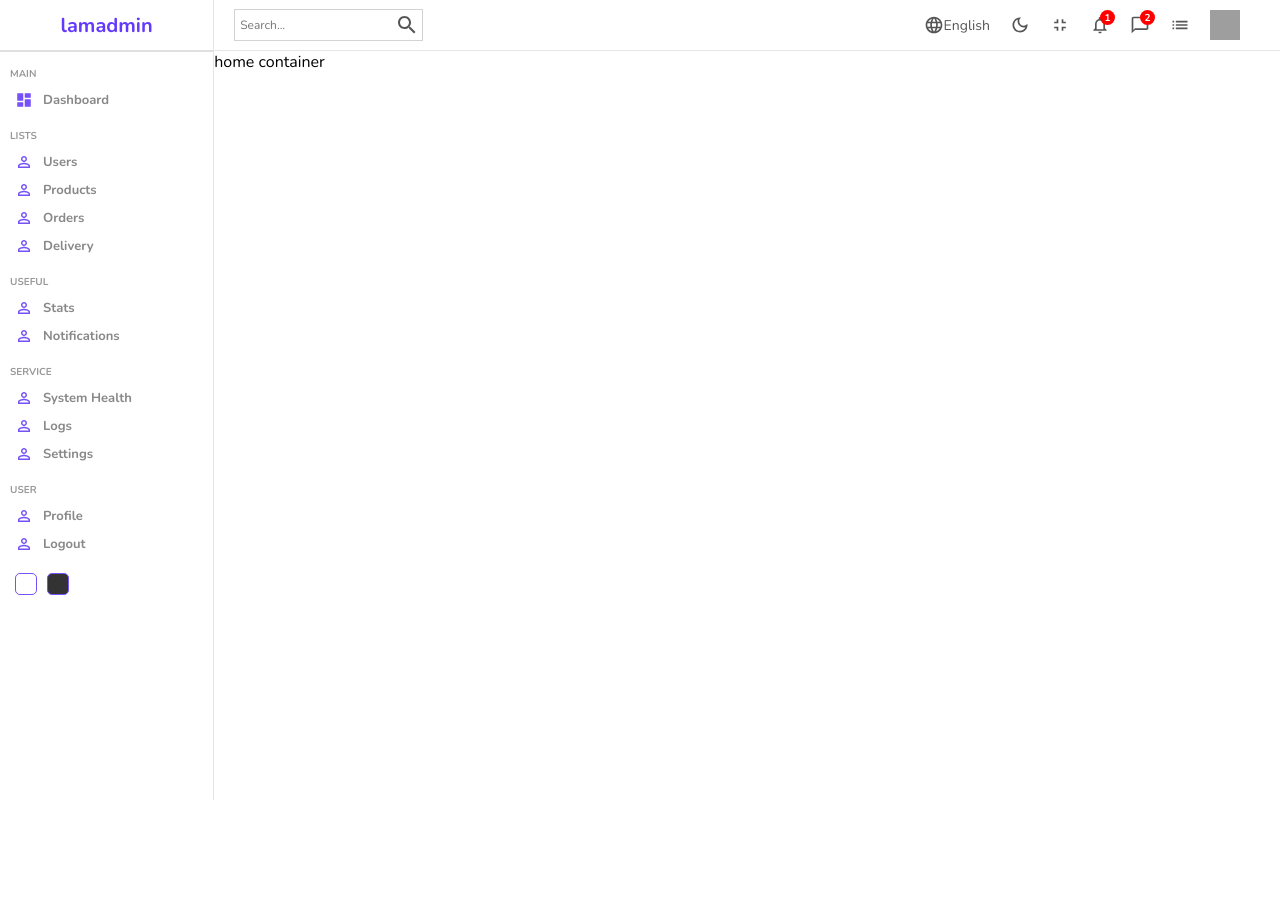
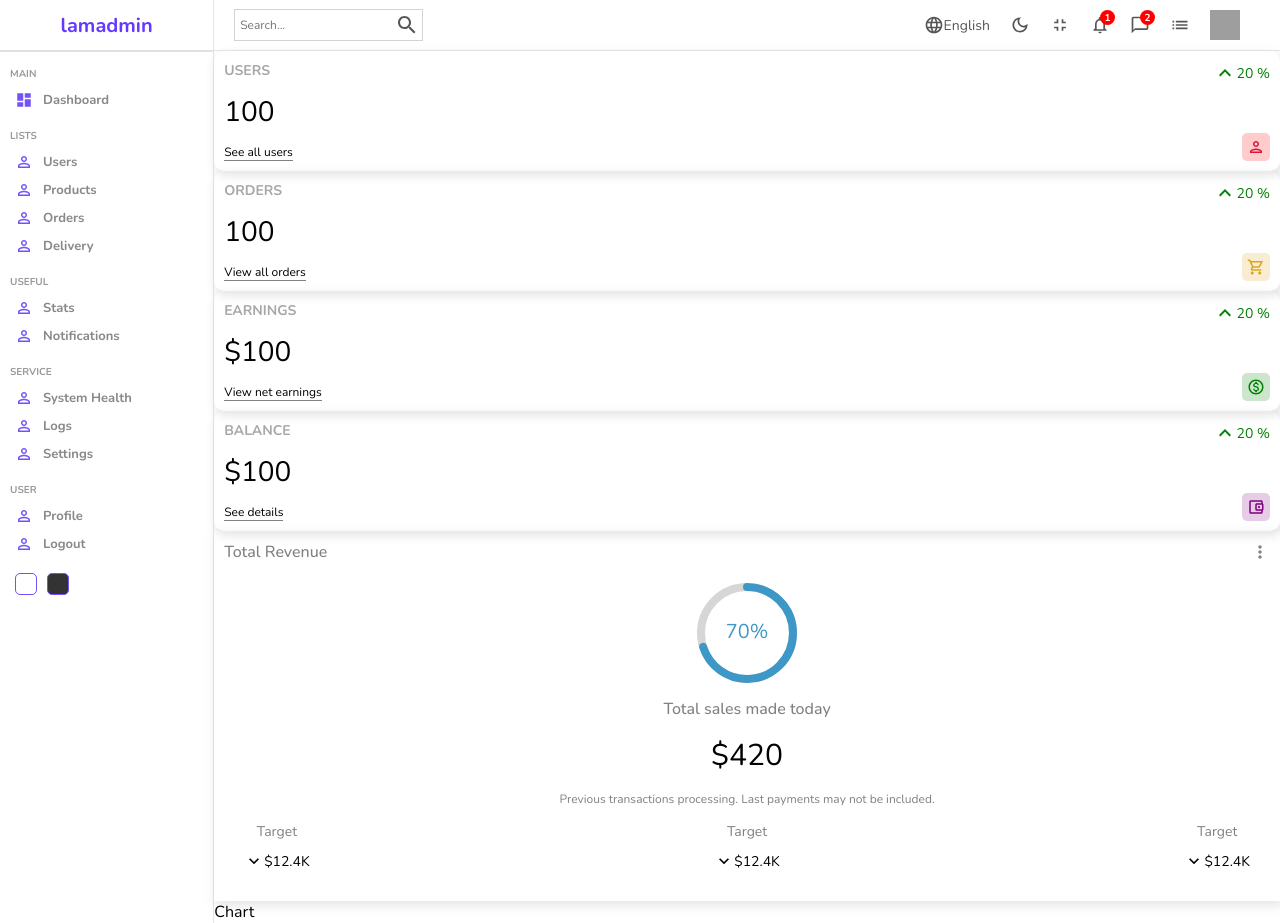
Before and after one commit to ejmvy/react-admin-dashboard, a React (Create React App) app: page / in a window 1280 px wide. Before the commit the page ends 800 px from the top, so only its background shows below. Built offline with nearby package versions, Linux system fonts and the light colour scheme; grey boxes are pictures that could not be loaded.

Commit message:
Add widget to home & new chart area

```diff
--- a/src/pages/home/Home.js
+++ b/src/pages/home/Home.js
@@ -1,6 +1,9 @@
 import Sidebar from '../../components/sidebar/Sidebar'
 import Navbar from '../../components/navbar/Navbar'
 import './home.scss';
+import Widget from '../../components/widget/Widget';
+import Featured from '../../components/featured/Featured';
+import Chart from '../../components/chart/Chart';
 
 const Home = () => {
   return (
@@ -8,7 +11,18 @@
       <Sidebar />
       <div className='homeContainer'>
         <Navbar />
-        home container
+
+        <div className='widgets' >
+          <Widget type='user' />
+          <Widget type='order' />
+          <Widget type='earning' />
+          <Widget type='balance' />
+        </div>
+
+        <div className='charts'>
+          <Featured />
+          <Chart />
+        </div>
       </div>
     </div>
   )
```
